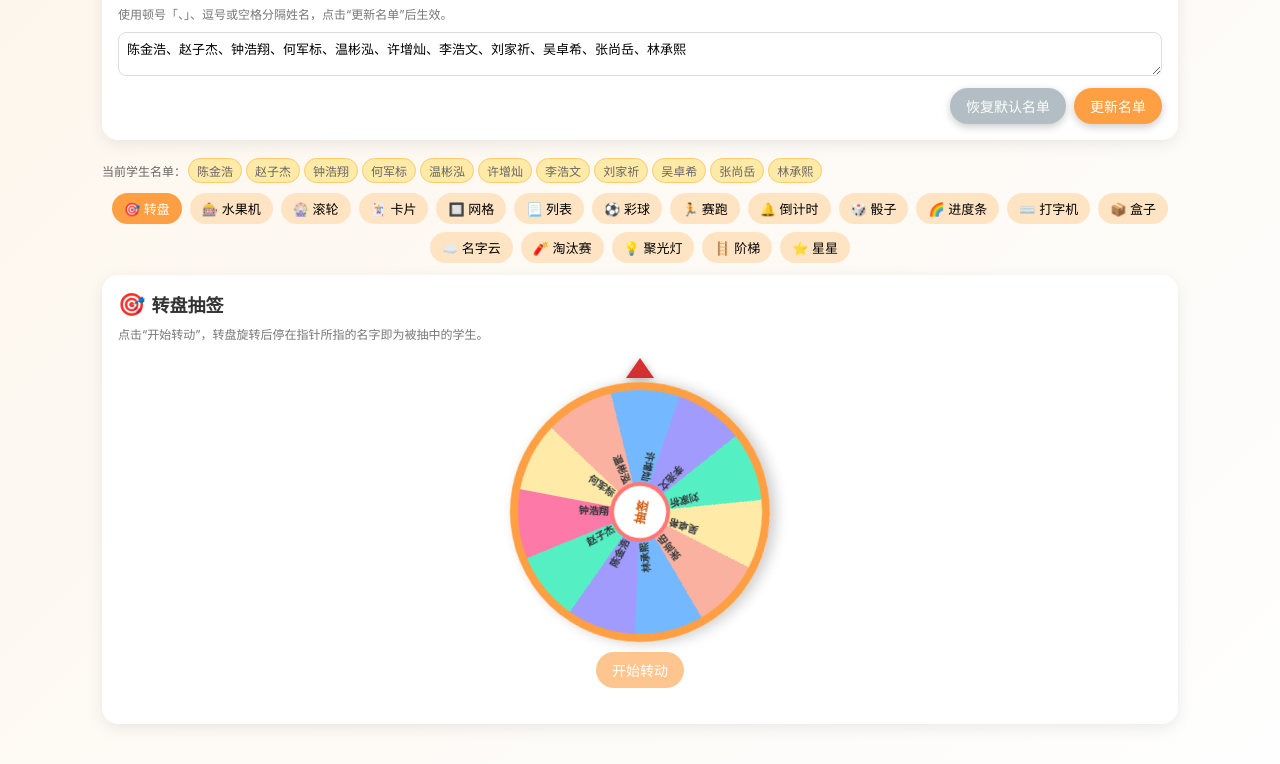
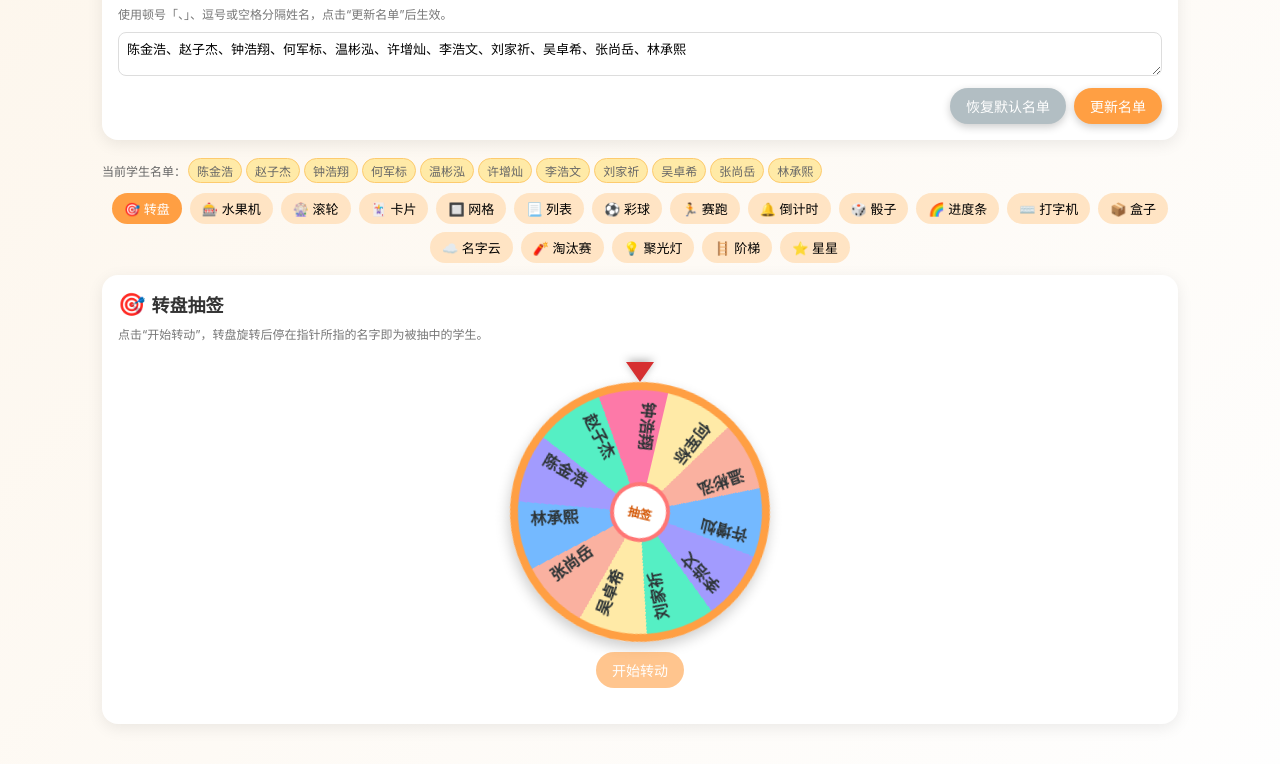
Before and after one commit to chenlizhun/chenlizhun.github.io, a plain HTML site: page random.html in a window 1280 px wide. Both pictures are taken after a click on the button "开始转动". Shown: the part 139-903 px from the top of the page. Drawn offline with Linux system fonts and the light colour scheme.

Commit message:
Add files via upload

```diff
--- a/random.html
+++ b/random.html
@@ -168,11 +168,11 @@
         }
         .wheel-label {
           position: absolute;
-          width: 50%;
+          width: 90%;
           left: 50%;
           top: 50%;
           transform-origin: 0% 0%;
-          font-size: 10px;
+          font-size: 16px;
           text-align: left;
           color: #2d3436;
           font-weight: 600;
@@ -199,8 +199,10 @@
           border-right: 14px solid transparent;
           border-bottom: 20px solid #d63031;
           position: relative;
-          top: 6px;
+          top:10px;
           filter: drop-shadow(0 2px 4px rgba(0,0,0,.3));
+          transform: rotate(180deg);
+
         }
 
         /* 2. 水果机 / 老虎机 */
@@ -1002,10 +1004,16 @@
   const sliceAngle = 360 / students.length;
   const targetIndex = randomIndex();
   const targetName = students[targetIndex];
-      const extraTurns = 5 + Math.floor(Math.random() * 4);
+
+  // 指针在“上方”（12 点方向 ≈ 90°）
+  const extraTurns = 5 + Math.floor(Math.random() * 4); // 5~8 圈
   const centerAngleOfSlice = targetIndex * sliceAngle + sliceAngle / 2;
-      const targetAngle = 360 - centerAngleOfSlice;
-      wheelRotation = extraTurns * 360 + targetAngle;
+
+  // 让该扇区的中心最终停在 90°
+  const offsetToPointer = 90 - centerAngleOfSlice; // 关键修改点
+  const finalRotation = extraTurns * 360 + offsetToPointer;
+
+  wheelRotation = finalRotation;
   wheel.style.transform = `rotate(${wheelRotation}deg)`;
 
   setTimeout(() => {
```
Lines whose indentation alone changed are shown as unchanged.
